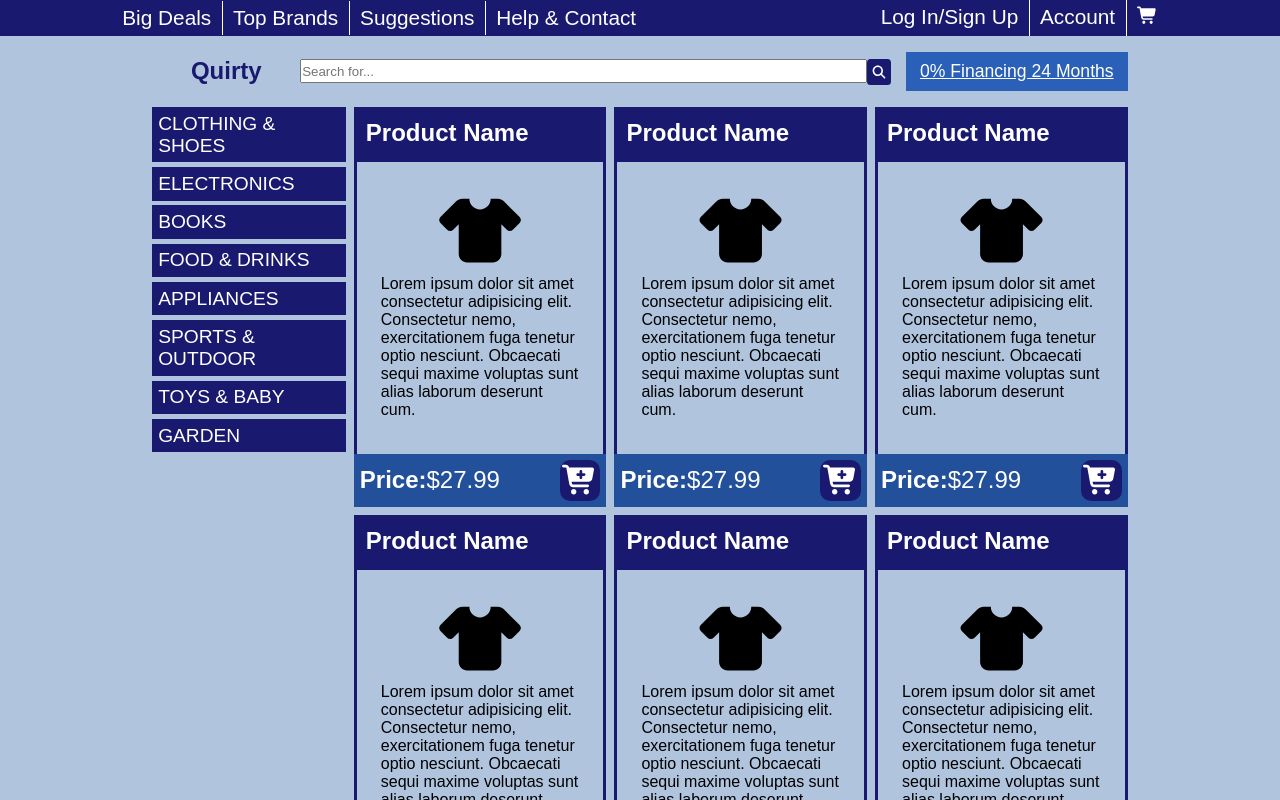
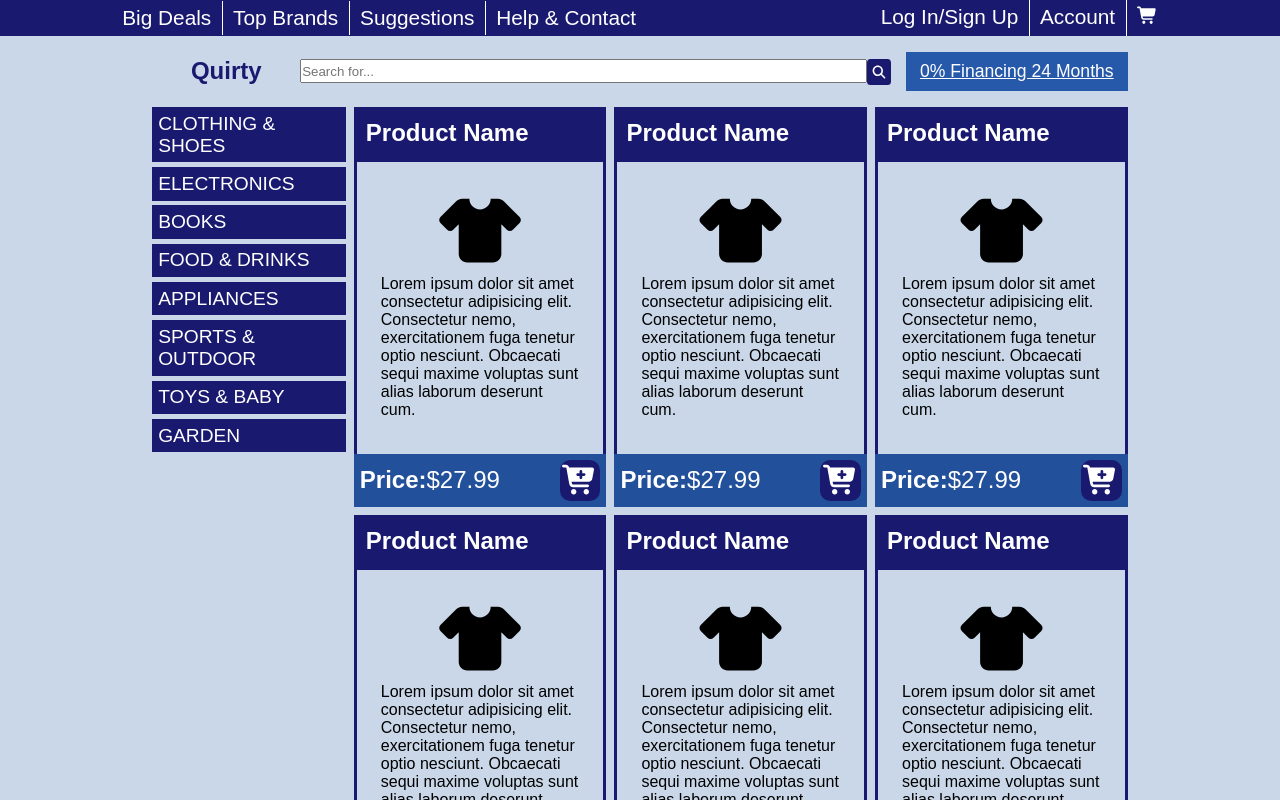
Before and after one commit to torbitj/qwirty, a plain HTML site: page index.html in a window 1280 px wide. In both pictures the pointer is over the link "0% Financing 24 Months". Shown: the top 800 px of the page. Drawn offline with Linux system fonts and the light colour scheme; a web font is replaced by a local one.

Commit message:
Update body background color and hover color of links

```diff
--- a/assets/css/style.css
+++ b/assets/css/style.css
@@ -8,7 +8,7 @@
 }
 
 body {
-  background-color: lightsteelblue;
+  background-color: #c9d7e8;
   font-family: 'STIX Two Text', sans-serif;
   color: white;
   display: grid;
@@ -275,7 +275,7 @@ a:visited {
 }
 
 .ad:hover {
-  background-color: #2a60b7;
+  background-color: #2759aa;
   text-decoration: underline;
 }
 
```
